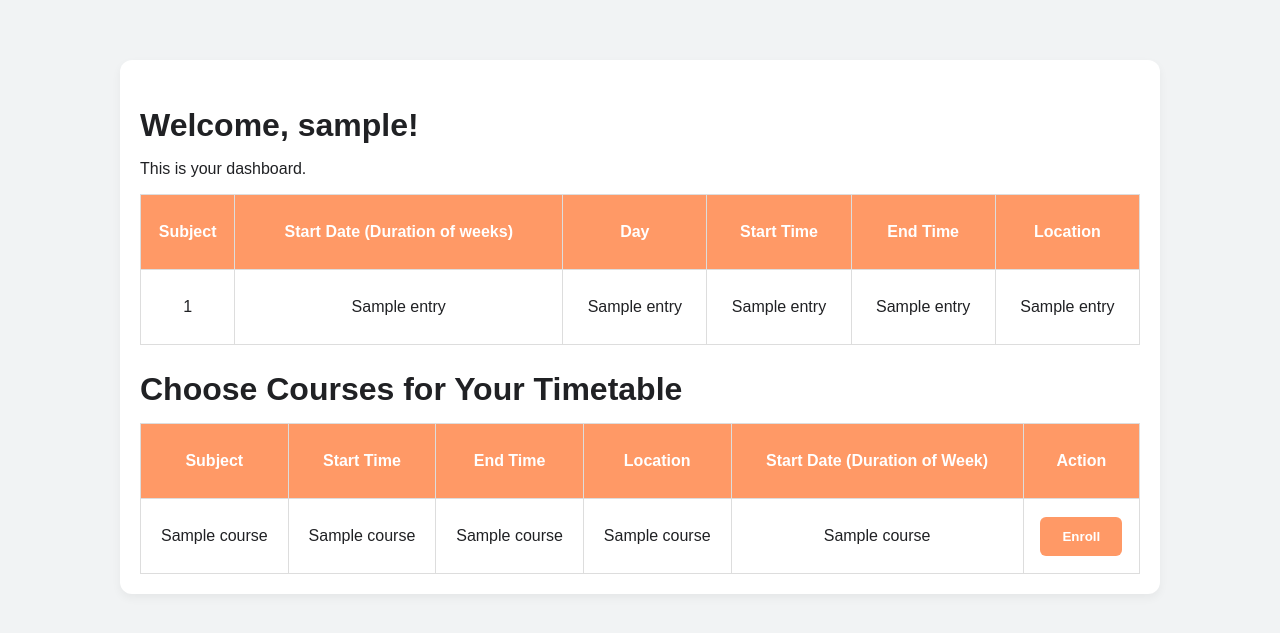
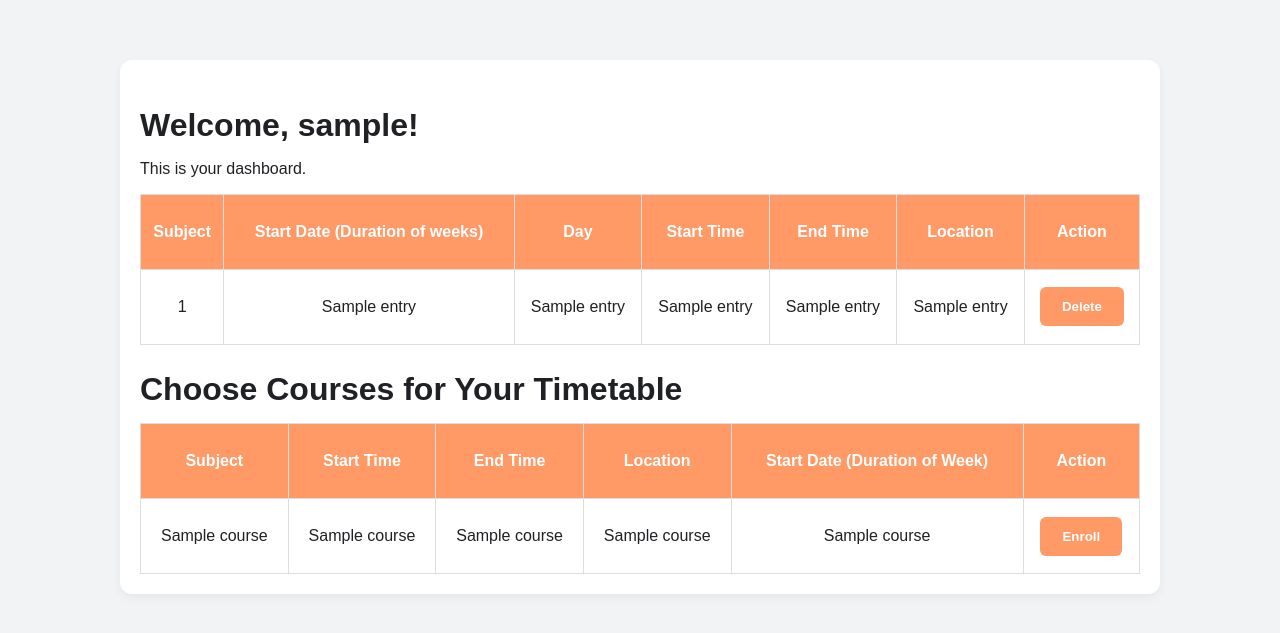
Before and after one commit to hyoond/TT4L-04, a Flask app: template templates/dashboard.html in a window 1280 px wide. Shown: the part 69-702 px from the top of the page. Run offline with Flask 3, Linux system fonts and the light colour scheme; the template is opened without the code that fills it: most values are stand-ins (such as "Sample title", 1, 10 or a date in 2020).

Commit message:
Merge properly with main

```diff
--- a/templates/dashboard.html
+++ b/templates/dashboard.html
@@ -28,6 +28,7 @@
                         <th>Start Time</th>
                         <th>End Time</th>
                         <th>Location</th>
+                        <th>Action</th>
                     </tr>
                 </thead>
                 <tbody>
@@ -39,6 +40,12 @@
                         <td>{{ entry[3] }}</td>
                         <td>{{ entry[4] }}</td>
                         <td>{{ entry[5] }}</td>
+                        <td>
+                        <form action="{{ url_for('deletion') }}" method="post">
+                                    <input type="hidden" name="timetable_id" value="{{ entry[6] }}">
+                                    <input type="hidden" name="course_name" value="{{ entry[0] }}">
+                                    <button type="submit" class="btn">Delete</button>
+                            </form></td>
                     </tr>
                     {% endfor %}
                 </tbody>
```
